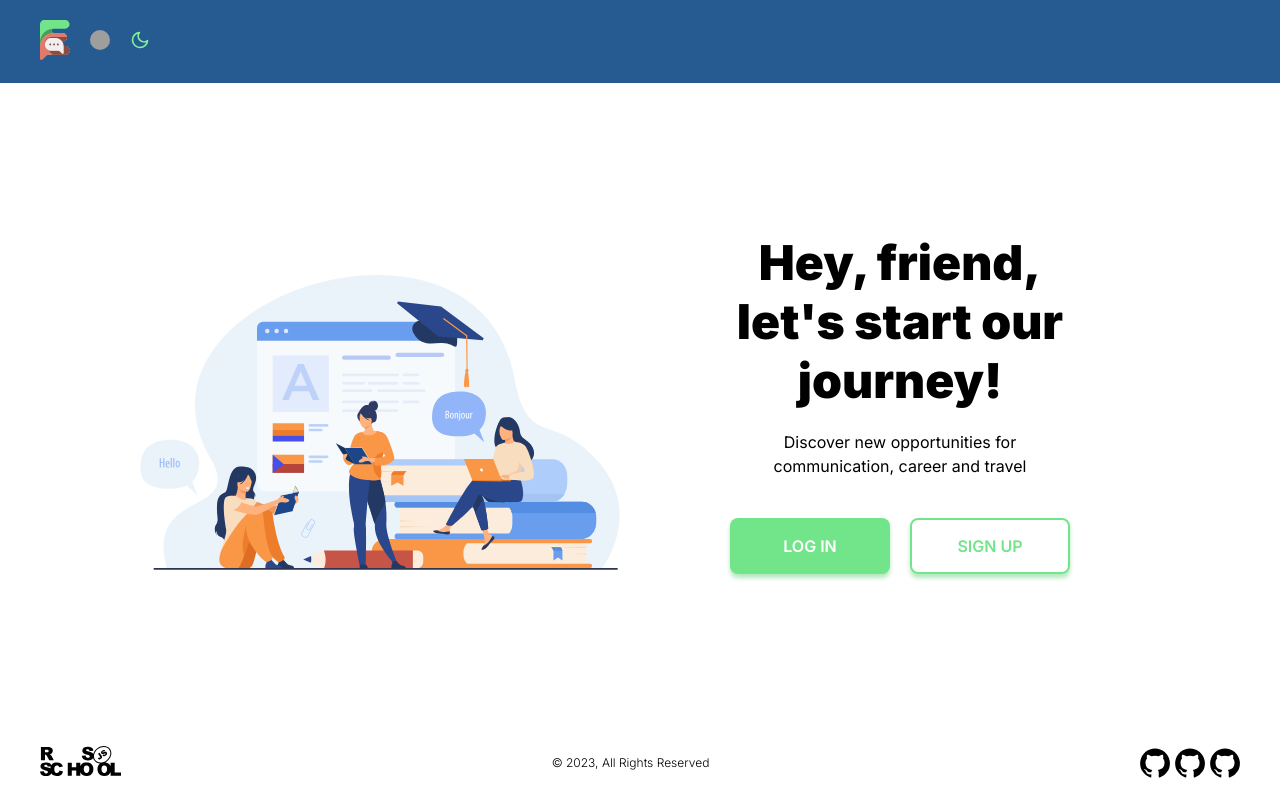
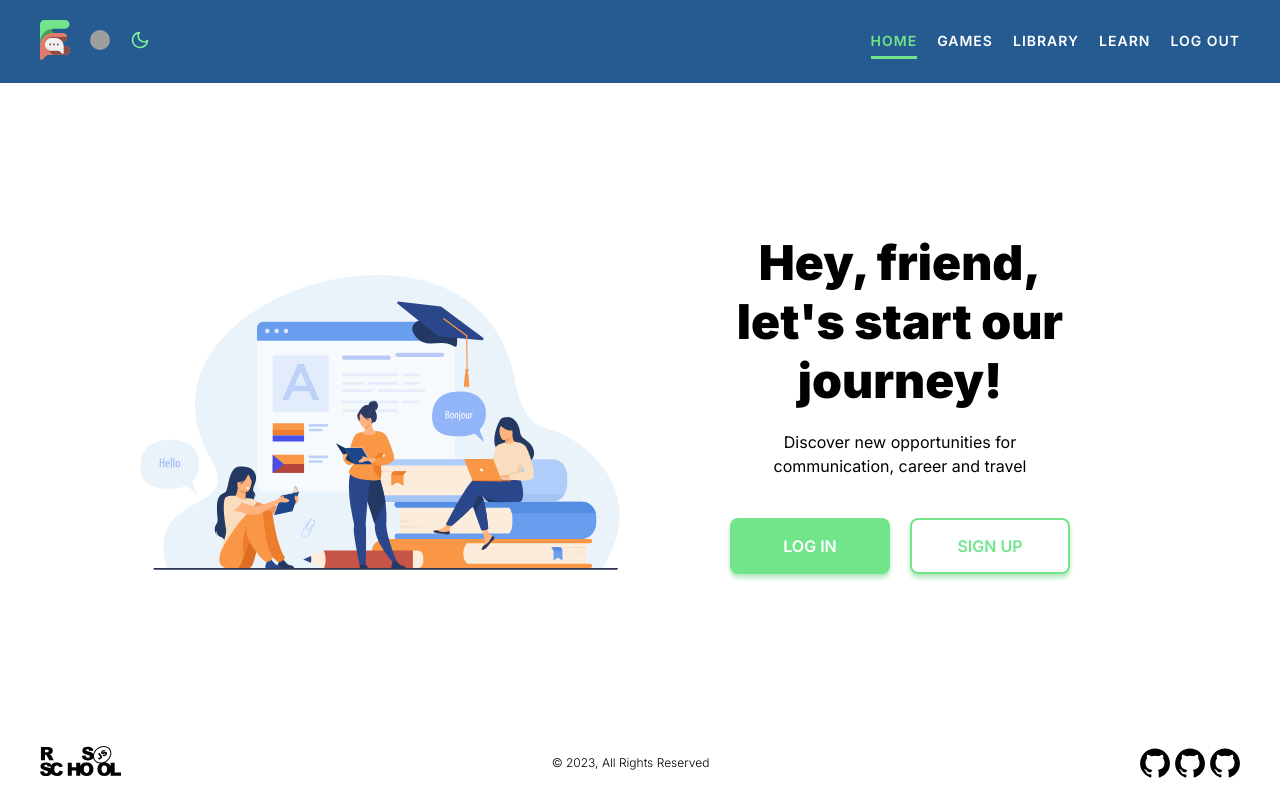
Before and after one commit to gsidnick/rsclone, a React (Create React App) app: page / in a window 1280 px wide. Built offline with nearby package versions, Linux system fonts and the light colour scheme; no server answers; grey boxes are pictures that could not be loaded.

Commit message:
refactor: add isAuth validate

```diff
--- a/src/components/Nav/Nav.tsx
+++ b/src/components/Nav/Nav.tsx
@@ -13,8 +13,6 @@ function Nav() {
   return (
     <nav ref={navRef} className="nav">
       <ul className="nav__list">
-        {authStore.isAuth && (
-          <>
         <li className="nav__item">
           <NavLink className="nav__link" to="/" end>
             {t('Home')}
@@ -40,8 +38,6 @@ function Nav() {
             {t('Log Out')}
           </Link>
         </li>
-          </>
-        )}
       </ul>
     </nav>
   );
```
Lines whose indentation alone changed are shown as unchanged.
